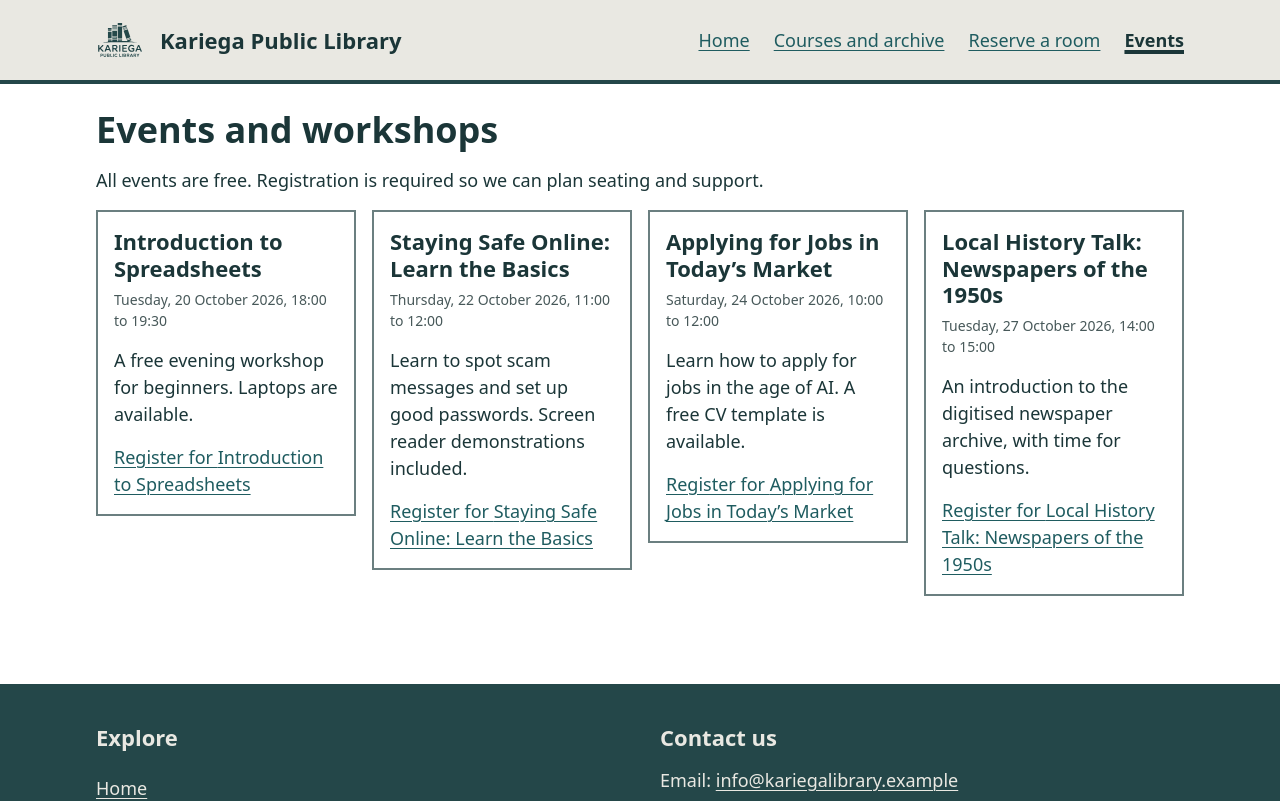
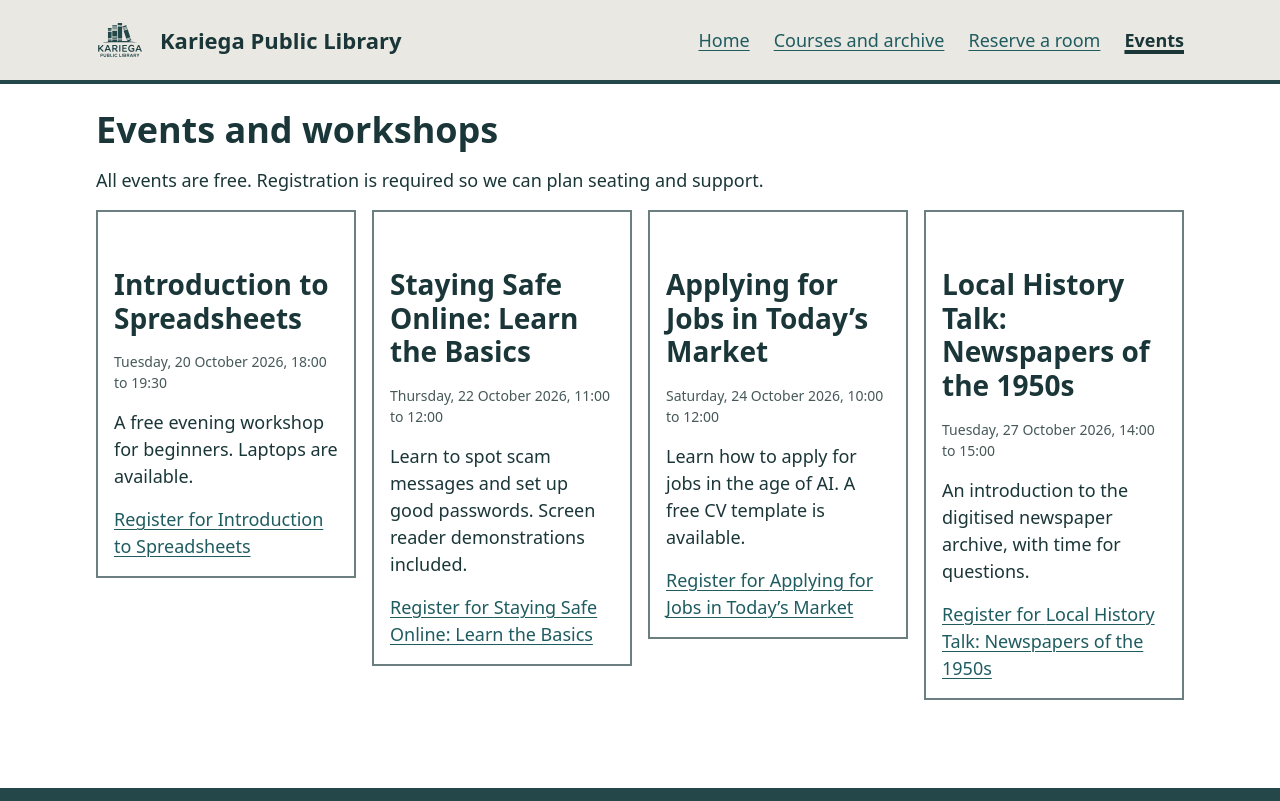
Before and after one commit to Abstract-Rothko/react-inclusive-capstone, a React (Vite) app: page /events in a window 1280 px wide. Shown: the top 801 px of the page. Built offline with nearby package versions, Linux system fonts and the light colour scheme.

Commit message:
refactor code

```diff
--- a/src/pages/EventsPage.jsx
+++ b/src/pages/EventsPage.jsx
@@ -11,7 +11,7 @@ export default function EventsPage() {
             <p>All events are free. Registration is required so we can plan seating and support.</p>
             <ul className="grid" role="list">
                 {eventsData.map(event => (
-                    <li key={event.id}><EventCard event={event} /></li>
+                    <li key={event.id}><EventCard event={event} headingLevel="h2" /></li>
                 ))}
             </ul>
         </>
```
